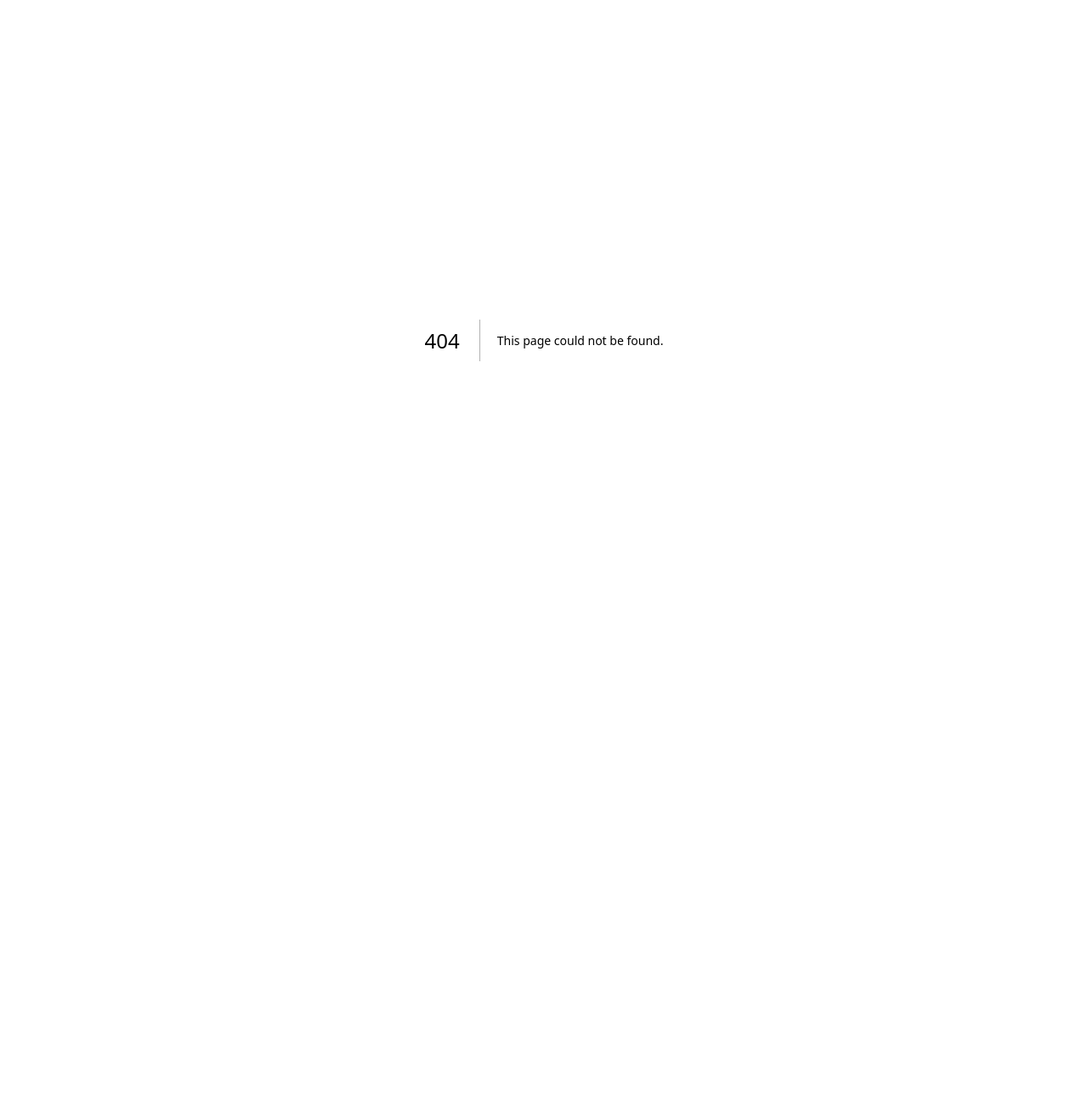
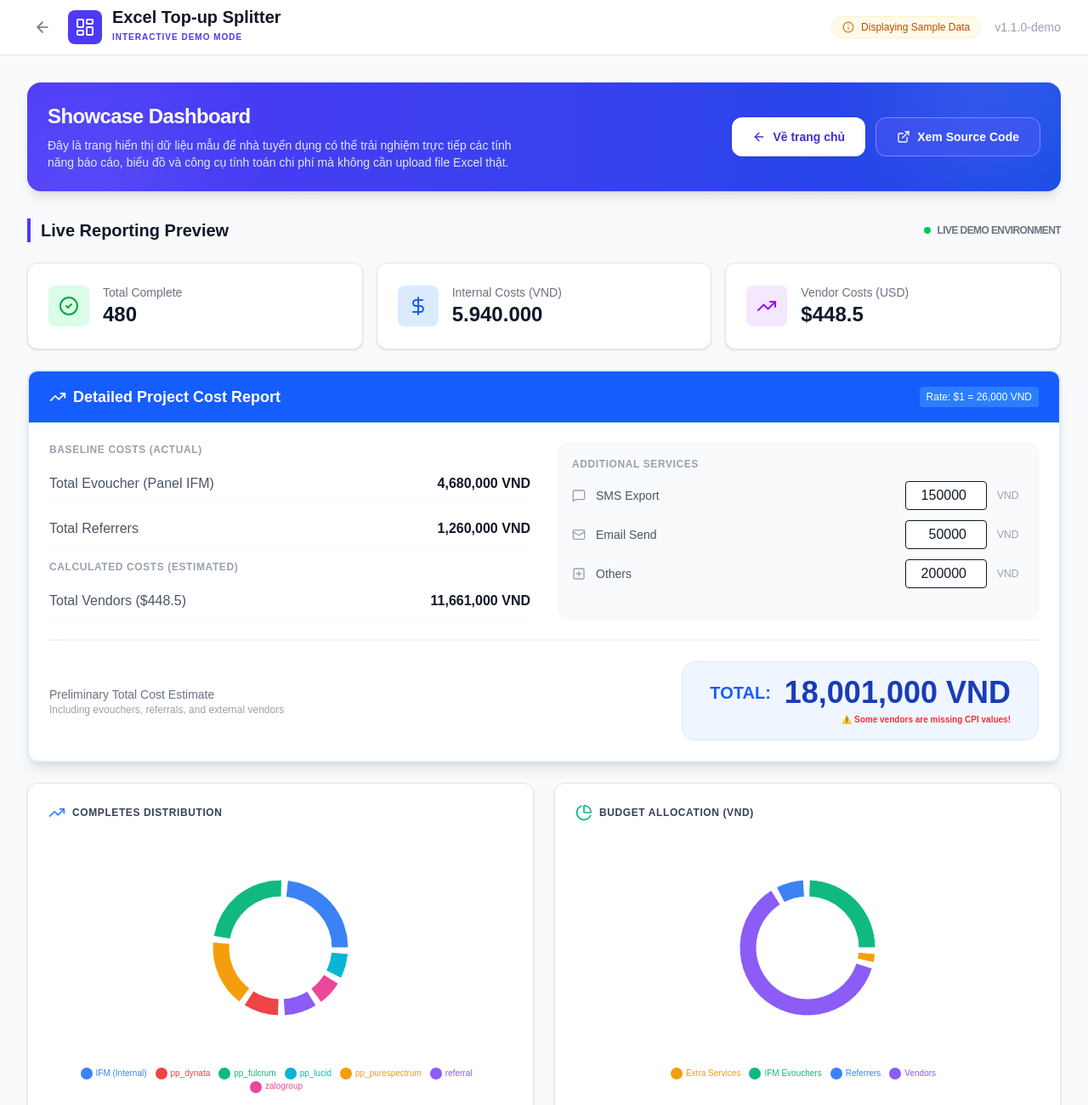
Before and after one commit to phamdongdien19/Excel-Top-up-Splitter_demo, a Next.js app: page /demo in a window 1280 px wide. Before the commit this address had no page. Shown: the top 1300 px of the page at 85% size. Before the commit the page ends 800 px from the top, so only its background shows below. Built offline with nearby package versions, Linux system fonts and the light colour scheme.

Commit message:
feat: add static demo page for recruiters at /demo

```diff
--- /dev/null
+++ b/src/app/demo/page.tsx
@@ -0,0 +1,169 @@
+'use client';
+
+import React, { useState } from 'react';
+import { PreviewDashboard } from '@/components/PreviewDashboard';
+import { ActionPanel } from '@/components/ActionPanel';
+import { ProcessedResult } from '@/lib/processor';
+import { LayoutDashboard, Info, ArrowLeft, ExternalLink } from 'lucide-react';
+import Link from 'next/link';
+
+// --- Static Dummy Data ---
+const DUMMY_RESULT: ProcessedResult = {
+    zipBlob: new Blob(), // Not used in preview
+    report: [
+        'complete-topup-evoucher_gotit-156-4680000.xlsx (156 rows)',
+        'referrer-42-1260000.xlsx (42 rows)',
+        'pp_purespectrum-85-cpi1.5.xlsx (85 rows)',
+        'pp_fulcrum-120-cpi2.0.xlsx (120 rows)',
+        'pp_dynata-45-cpi1.8.xlsx (45 rows)',
+        'zalogroup-32.xlsx (32 rows)',
+        'fulcrum_120-cpi2.0.txt',
+        'evoucher_gotit-merged-198-5940000.csv'
+    ],
+    previewStats: {
+        totalComplete: 480,
+        totalEvoucherSum: 4680000,
+        totalReferralSum: 1260000,
+        countsBySrc: {
+            '': 124,           // Internal
+            'zalogroup': 32,
+            'referral': 42,
+            'pp_purespectrum': 85,
+            'pp_fulcrum': 120,
+            'pp_dynata': 45,
+            'pp_lucid': 32
+        },
+        incentiveSumBySrc: {
+            '': 3720000,
+            'zalogroup': 960000,
+            'referral': 1260000,
+            'pp_purespectrum': 0,
+            'pp_fulcrum': 0,
+            'pp_dynata': 0,
+            'pp_lucid': 0
+        },
+        vendorCosts: {
+            'pp_purespectrum': 127.5,
+            'pp_fulcrum': 240,
+            'pp_dynata': 81,
+            'pp_lucid': 0 // To showcase missing CPI warning
+        }
+    }
+};
+
+const INITIAL_VENDOR_CPIS: Record<string, number> = {
+    'pp_purespectrum': 1.5,
+    'pp_fulcrum': 2.0,
+    'pp_dynata': 1.8,
+    'pp_lucid': 0 // Showcase warning
+};
+
+export default function DemoPage() {
+    const [vendorCpis, setVendorCpis] = useState<Record<string, number>>(INITIAL_VENDOR_CPIS);
+    const [smsCost, setSmsCost] = useState<number>(150000);
+    const [emailCost, setEmailCost] = useState<number>(50000);
+    const [otherCost, setOtherCost] = useState<number>(200000);
+
+    const handleCpiChange = (vendor: string, cpi: number) => {
+        setVendorCpis(prev => ({ ...prev, [vendor]: cpi }));
+    };
+
+    return (
+        <main className="min-h-screen bg-gray-50 pb-24 md:pb-8">
+            {/* Header */}
+            <header className="bg-white border-b border-gray-200 sticky top-0 z-10">
+                <div className="max-w-7xl mx-auto px-4 sm:px-6 lg:px-8 h-16 flex items-center justify-between">
+                    <div className="flex items-center gap-3">
+                        <Link href="/" className="p-2 hover:bg-gray-100 rounded-lg transition-colors text-gray-500">
+                            <ArrowLeft size={20} />
+                        </Link>
+                        <div className="p-2 bg-indigo-600 rounded-lg text-white">
+                            <LayoutDashboard size={24} />
+                        </div>
+                        <div>
+                            <h1 className="text-xl font-bold text-gray-900 leading-none">Excel Top-up Splitter</h1>
+                            <span className="text-[10px] text-indigo-600 font-bold uppercase tracking-widest">Interactive Demo Mode</span>
+                        </div>
+                    </div>
+                    <div className="flex items-center gap-4">
+                        <div className="hidden sm:flex items-center gap-2 px-3 py-1 bg-amber-50 border border-amber-100 rounded-full">
+                            <Info size={14} className="text-amber-600" />
+                            <span className="text-xs font-medium text-amber-700">Displaying Sample Data</span>
+                        </div>
+                        <div className="text-sm text-gray-400">v1.1.0-demo</div>
+                    </div>
+                </div>
+            </header>
+
+            <div className="max-w-7xl mx-auto px-4 sm:px-6 lg:px-8 py-8">
+                {/* Demo Notice */}
+                <div className="mb-8 bg-gradient-to-r from-indigo-600 to-blue-700 rounded-2xl p-6 text-white shadow-lg overflow-hidden relative">
+                    <div className="relative z-10 flex flex-col md:flex-row items-center justify-between gap-6">
+                        <div className="space-y-2 text-center md:text-left">
+                            <h2 className="text-2xl font-black tracking-tight">Showcase Dashboard</h2>
+                            <p className="text-indigo-100 text-sm max-w-xl">
+                                Đây là trang hiển thị dữ liệu mẫu để nhà tuyển dụng có thể trải nghiệm trực tiếp các tính năng báo cáo,
+                                biểu đồ và công cụ tính toán chi phí mà không cần upload file Excel thật.
+                            </p>
+                        </div>
+                        <div className="flex gap-3">
+                            <Link
+                                href="/"
+                                className="px-6 py-3 bg-white text-indigo-700 font-bold rounded-xl shadow-sm hover:bg-indigo-50 transition-all flex items-center gap-2 text-sm"
+                            >
+                                <ArrowLeft size={16} />
+                                Về trang chủ
+                            </Link>
+                            <a
+                                href="https://github.com/phamdongdien19/Excel-Top-up-Splitter_v1"
+                                target="_blank"
+                                rel="noopener noreferrer"
+                                className="px-6 py-3 bg-indigo-500/30 backdrop-blur-md border border-indigo-400 text-white font-bold rounded-xl hover:bg-indigo-500/40 transition-all flex items-center gap-2 text-sm"
+                            >
+                                <ExternalLink size={16} />
+                                Xem Source Code
+                            </a>
+                        </div>
+                    </div>
+                    {/* Abstract background elements */}
+                    <div className="absolute top-0 right-0 -translate-y-1/2 translate-x-1/4 w-64 h-64 bg-white/10 rounded-full blur-3xl"></div>
+                    <div className="absolute bottom-0 left-0 translate-y-1/2 -translate-x-1/4 w-64 h-64 bg-indigo-400/20 rounded-full blur-3xl"></div>
+                </div>
+
+                <div className="grid grid-cols-1 gap-8">
+                    {/* Preview Area */}
+                    <div className="space-y-6">
+                        <div className="flex items-center justify-between">
+                            <h2 className="text-xl font-bold text-gray-900 border-l-4 border-indigo-600 pl-3">Live Reporting Preview</h2>
+                            <div className="flex items-center gap-2">
+                                <span className="flex h-2 w-2 rounded-full bg-green-500 animate-pulse"></span>
+                                <span className="text-xs font-semibold text-gray-500 uppercase tracking-tighter">Live Demo Environment</span>
+                            </div>
+                        </div>
+
+                        <PreviewDashboard
+                            result={DUMMY_RESULT}
+                            isLoading={false}
+                            vendorCpis={vendorCpis}
+                            onCpiChange={handleCpiChange}
+                            smsCost={smsCost}
+                            setSmsCost={setSmsCost}
+                            emailCost={emailCost}
+                            setEmailCost={setEmailCost}
+                            otherCost={otherCost}
+                            setOtherCost={setOtherCost}
+                        />
+                    </div>
+                </div>
+            </div>
+
+            <ActionPanel
+                onProcess={() => alert('Chế độ Demo: Tính năng xuất file bị vô hiệu hóa.')}
+                onDownload={() => alert('Chế độ Demo: Tính năng tải xuống bị vô hiệu hóa.')}
+                canProcess={false}
+                canDownload={true}
+                isProcessing={false}
+            />
+        </main>
+    );
+}
```
